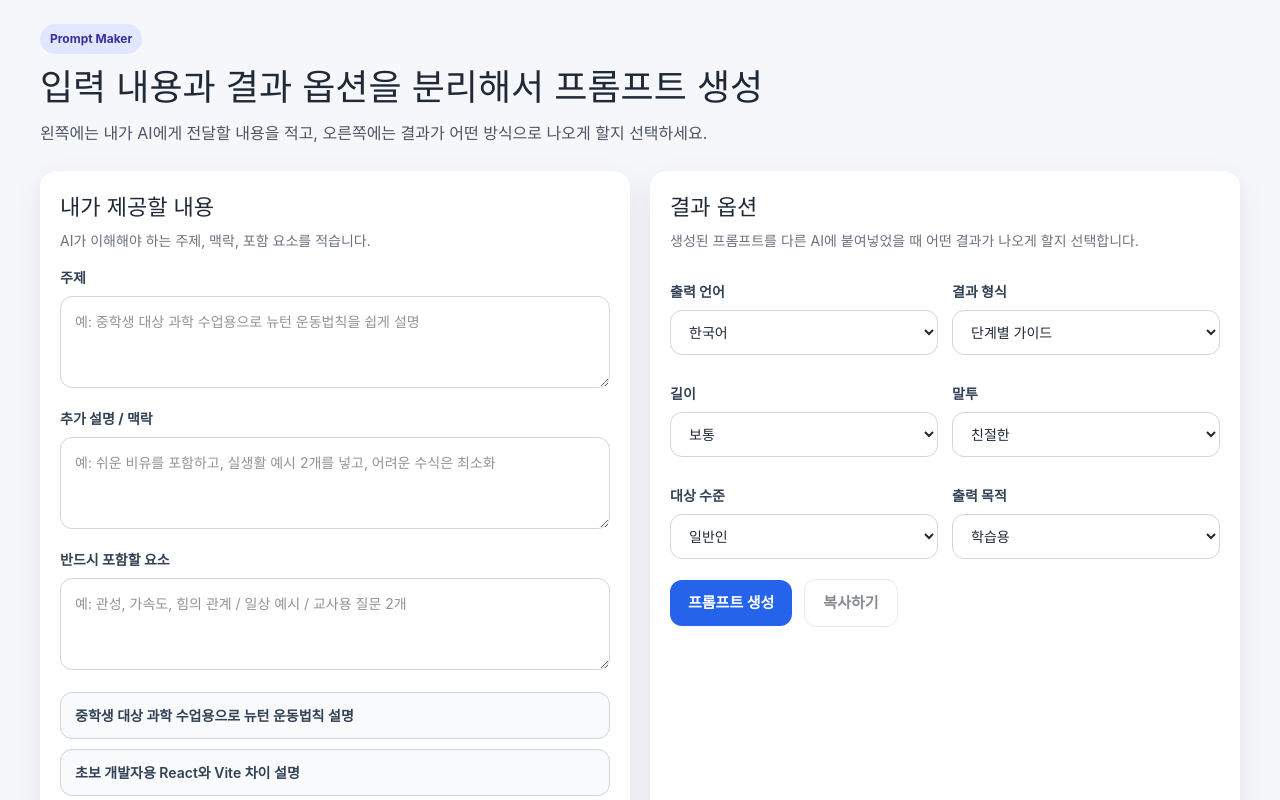
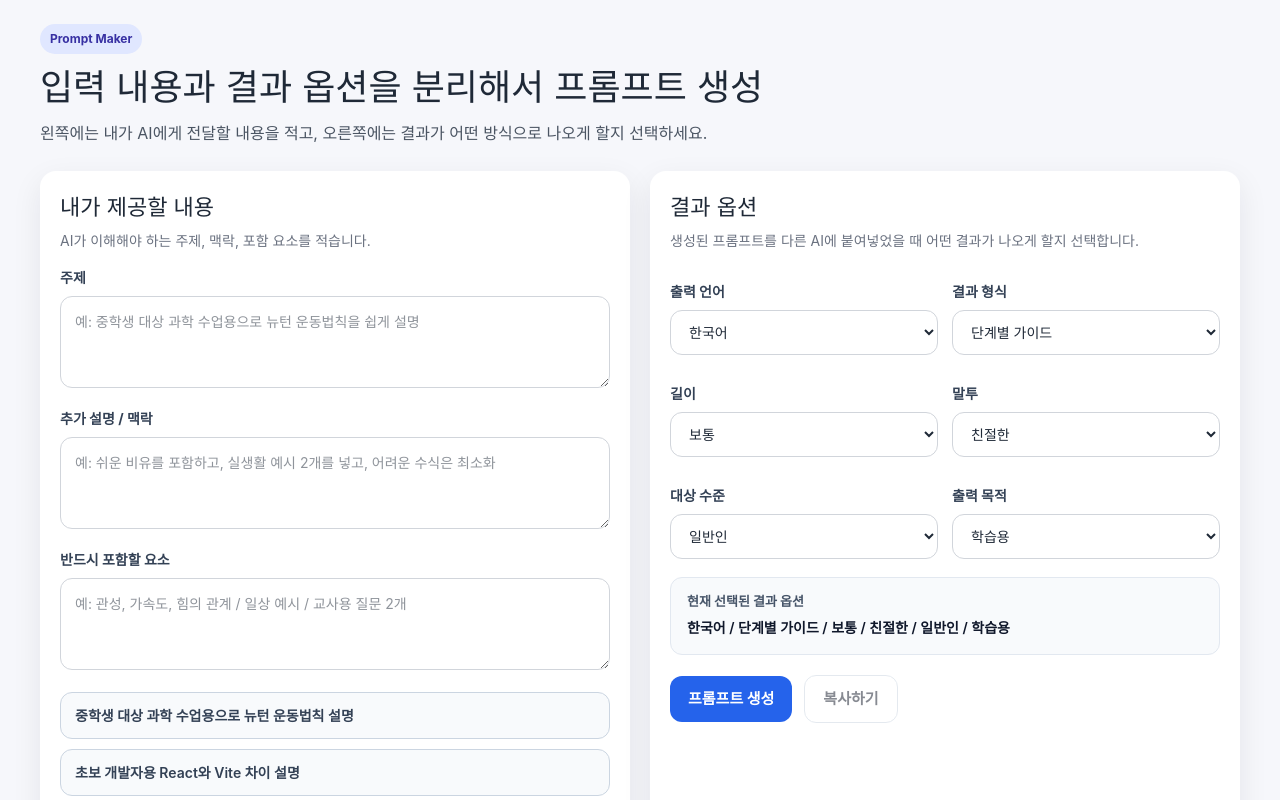
Before and after one commit to guswoths/prompt-maker, a React (Vite) app: page / in a window 1280 px wide. Shown: the top 800 px of the page. Built offline with nearby package versions, Linux system fonts and the light colour scheme.

Commit message:
Add selected output option summary preview

```diff
--- a/src/App.jsx
+++ b/src/App.jsx
@@ -1,10 +1,50 @@
-import { useEffect, useState } from "react";
+import { useEffect, useMemo, useState } from "react";
 
 const exampleTopics = [
   "중학생 대상 과학 수업용으로 뉴턴 운동법칙 설명",
   "초보 개발자용 React와 Vite 차이 설명",
   "유튜브 쇼츠용 30초 대본 초안 만들기"
 ];
+
+const languageLabelMap = {
+  ko: "한국어",
+  en: "영어"
+};
+
+const formatLabelMap = {
+  explain: "설명형",
+  bullet: "불릿 요약",
+  step: "단계별 가이드",
+  table: "표 형식"
+};
+
+const lengthLabelMap = {
+  short: "짧게",
+  medium: "보통",
+  long: "자세히"
+};
+
+const toneLabelMap = {
+  neutral: "중립적",
+  friendly: "친절한",
+  professional: "전문적",
+  persuasive: "설득형"
+};
+
+const audienceLabelMap = {
+  general: "일반인",
+  student: "중고등학생",
+  college: "대학생",
+  expert: "전문가"
+};
+
+const purposeLabelMap = {
+  learning: "학습용",
+  blog: "블로그용",
+  presentation: "발표용",
+  work: "업무용",
+  sns: "SNS용"
+};
 
 function App() {
   const [topic, setTopic] = useState("");
@@ -31,6 +71,17 @@ function App() {
     window.addEventListener("resize", handleResize);
     return () => window.removeEventListener("resize", handleResize);
   }, []);
+
+  const selectedOptionSummary = useMemo(() => {
+    return [
+      languageLabelMap[outputLanguage],
+      formatLabelMap[outputFormat],
+      lengthLabelMap[outputLength],
+      toneLabelMap[tone],
+      audienceLabelMap[audienceLevel],
+      purposeLabelMap[purpose]
+    ].join(" / ");
+  }, [outputLanguage, outputFormat, outputLength, tone, audienceLevel, purpose]);
 
   const handleExampleClick = (exampleText) => {
     setTopic(exampleText);
@@ -229,6 +280,11 @@ function App() {
               </div>
             </div>
 
+            <div style={styles.summaryBox}>
+              <p style={styles.summaryLabel}>현재 선택된 결과 옵션</p>
+              <p style={styles.summaryText}>{selectedOptionSummary}</p>
+            </div>
+
             <div
               style={{
                 ...styles.actionRow,
@@ -387,6 +443,27 @@ const styles = {
     gridTemplateColumns: "repeat(auto-fit, minmax(180px, 1fr))",
     gap: "14px"
   },
+  summaryBox: {
+    marginTop: "18px",
+    padding: "14px 16px",
+    borderRadius: "12px",
+    background: "#f8fafc",
+    border: "1px solid #e2e8f0"
+  },
+  summaryLabel: {
+    margin: 0,
+    marginBottom: "6px",
+    fontSize: "13px",
+    fontWeight: 700,
+    color: "#475569"
+  },
+  summaryText: {
+    margin: 0,
+    fontSize: "14px",
+    lineHeight: 1.6,
+    color: "#0f172a",
+    fontWeight: 600
+  },
   examplesWrap: {
     display: "flex",
     flexDirection: "column",
```
